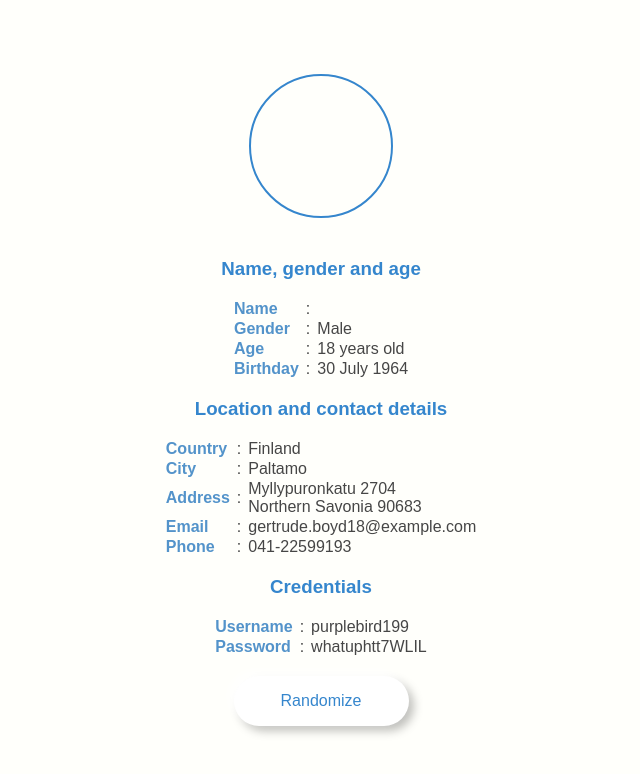
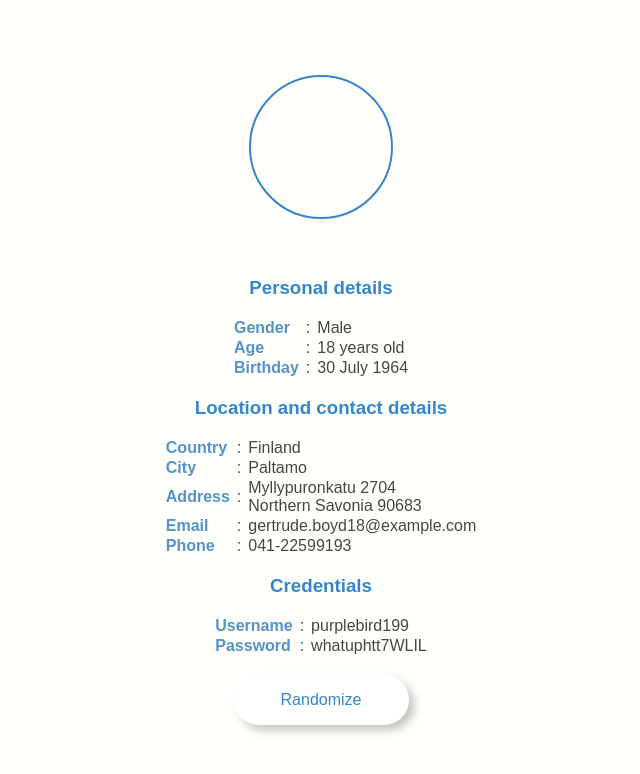
Before and after one commit to primusen/html, a plain HTML site: page Web2/htmlRandomUser/index.html in a window 1280 px wide. Shown: the whole page, without its empty margins (319-959 px from the left). Drawn offline with Linux system fonts and the light colour scheme; no server answers.

Commit message:
Update index.html

```diff
--- a/Web2/htmlRandomUser/index.html
+++ b/Web2/htmlRandomUser/index.html
@@ -13,18 +13,21 @@
             <img id="image" src="">
         </div>
 
+        <h1 class="response"></h1>
 
-        <h3>Name, gender and age</h3>
+        <br>
+
+        <h3>Personal details</h3>
 
         <br>
 
         <table>
             <tbody>
-                <tr>
+                <!--<tr>
                     <td class="label">Name</td>
                     <td style="padding: 0 5px;">:</td>
                     <td class="response"></td>
-                </tr>
+                </tr>-->
                 <tr>
                     <td class="label">Gender</td>
                     <td style="padding: 0 5px;">:</td>
```
